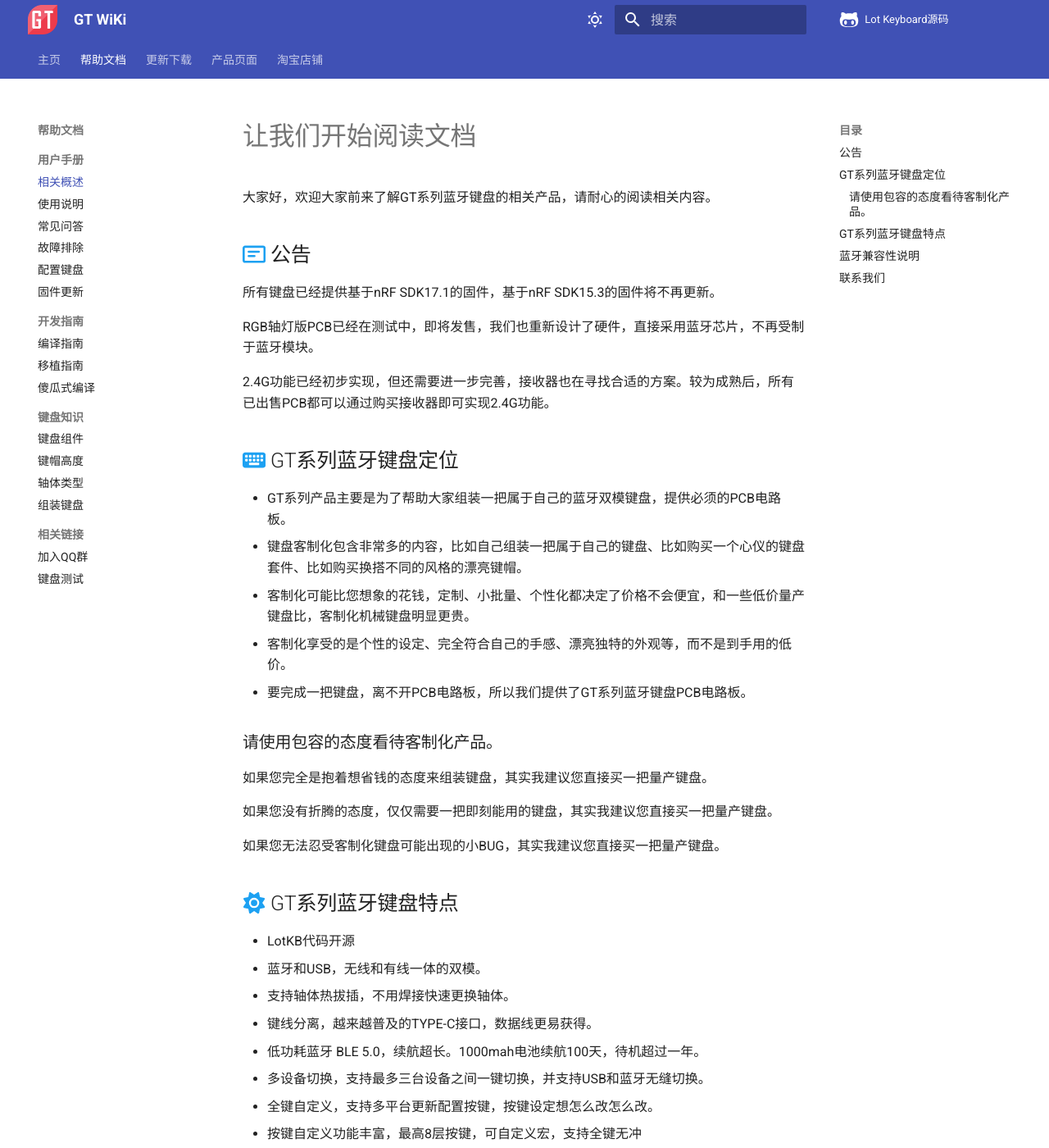
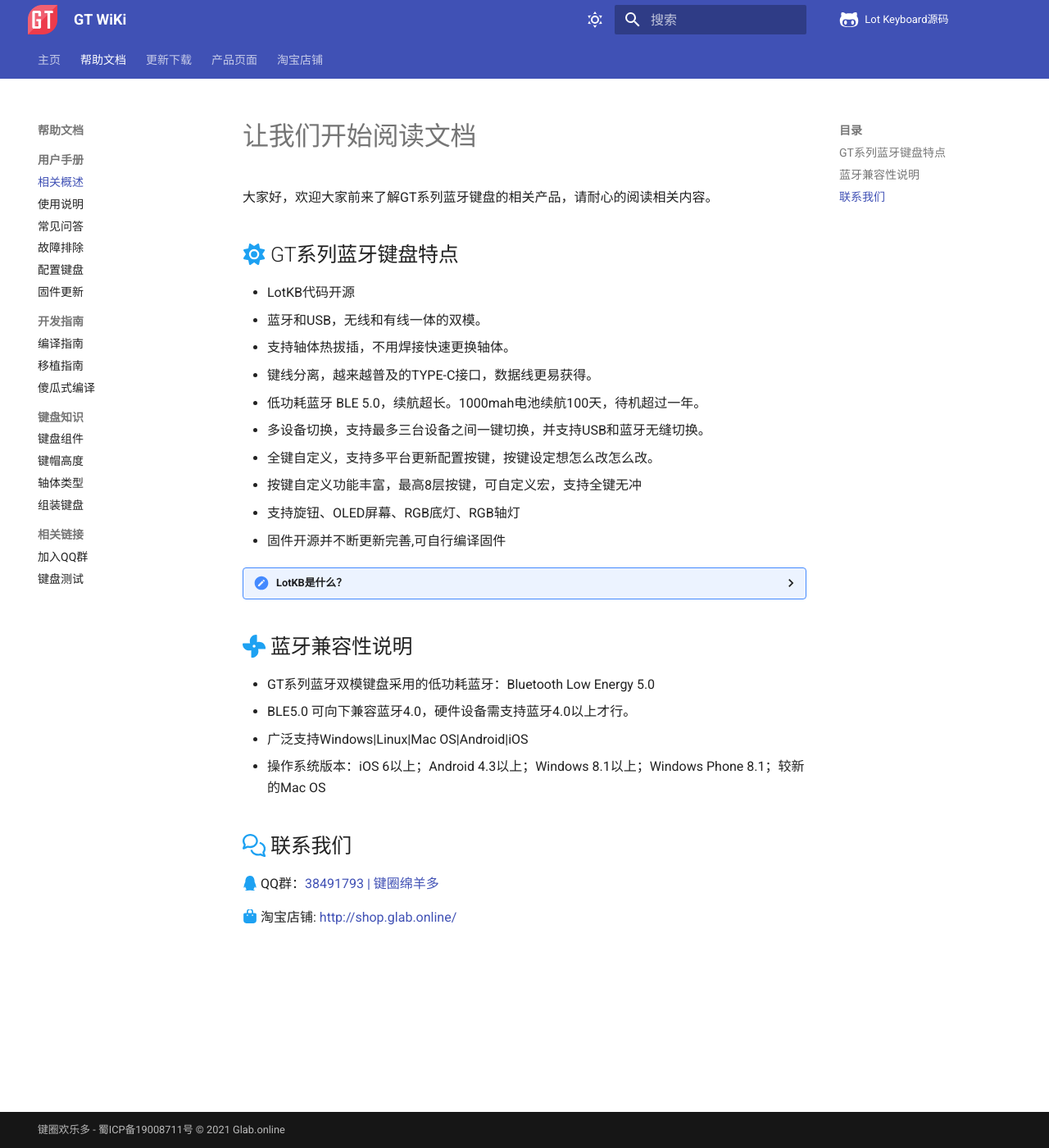
Before and after one commit to genokolar/genokolar.github.io, an MkDocs documentation site: the page built from docs/summary.md, in a window 1280 px wide and 1400 px high. Shown: the whole window at 82% size. Built offline with MkDocs 1.6.1 and Material for MkDocs 9.7.7, drawn with Linux system fonts in a browser that asks for light colours; comment, search, counter and statistics services are not loaded.

Commit message:
更新首页

```diff
--- a/docs/resources/home.html
+++ b/docs/resources/home.html
@@ -13,11 +13,11 @@
         </div>
         <div class="mdx-hero__content">
           <h1>GT WiKi Documentation</h1>
-          <p>让我们一起享受DIY的快乐，制作出自己的键盘！</p>
+          <p>RGB灯效已经完成；重新设计硬件直接采用蓝牙芯片，不再受制于蓝牙模块；2.4G功能已经初步实现，但还需要进一步完善，接收器也在寻找合适的方案。</p>
           <a href="{{ page.next_page.url | url }}" title="{{ page.next_page.title | e }}" class="md-button md-button--primary">
             帮助文档
           </a>
-          <a href="http://shop.glab.online/" title="Material for MkDocs Insiders" class="md-button">
+          <a href="http://shop.glab.online/" title="键圈欢乐多淘宝店铺" class="md-button">
             购买产品
           </a>
         </div>
--- a/docs/summary.md
+++ b/docs/summary.md
@@ -3,33 +3,6 @@
 =====================
 
 大家好，欢迎大家前来了解GT系列蓝牙键盘的相关产品，请耐心的阅读相关内容。
-
-:octicons-note-16: 公告
-------------
-所有键盘已经提供基于nRF SDK17.1的固件，基于nRF SDK15.3的固件将不再更新。
-
-RGB轴灯版PCB已经在测试中，即将发售，我们也重新设计了硬件，直接采用蓝牙芯片，不再受制于蓝牙模块。
-
-2.4G功能已经初步实现，但还需要进一步完善，接收器也在寻找合适的方案。较为成熟后，所有已出售PCB都可以通过购买接收器即可实现2.4G功能。
-
-
-:fontawesome-solid-keyboard: GT系列蓝牙键盘定位
------
-
-- GT系列产品主要是为了帮助大家组装一把属于自己的蓝牙双模键盘，提供必须的PCB电路板。
-- 键盘客制化包含非常多的内容，比如自己组装一把属于自己的键盘、比如购买一个心仪的键盘套件、比如购买换搭不同的风格的漂亮键帽。
-- 客制化可能比您想象的花钱，定制、小批量、个性化都决定了价格不会便宜，和一些低价量产键盘比，客制化机械键盘明显更贵。
-- 客制化享受的是个性的设定、完全符合自己的手感、漂亮独特的外观等，而不是到手用的低价。
-- 要完成一把键盘，离不开PCB电路板，所以我们提供了GT系列蓝牙键盘PCB电路板。
-
-
-###请使用包容的态度看待客制化产品。###
-
-如果您完全是抱着想省钱的态度来组装键盘，其实我建议您直接买一把量产键盘。
-
-如果您没有折腾的态度，仅仅需要一把即刻能用的键盘，其实我建议您直接买一把量产键盘。
-
-如果您无法忍受客制化键盘可能出现的小BUG，其实我建议您直接买一把量产键盘。
 
 :fontawesome-solid-sun: GT系列蓝牙键盘特点
 ------------
```
